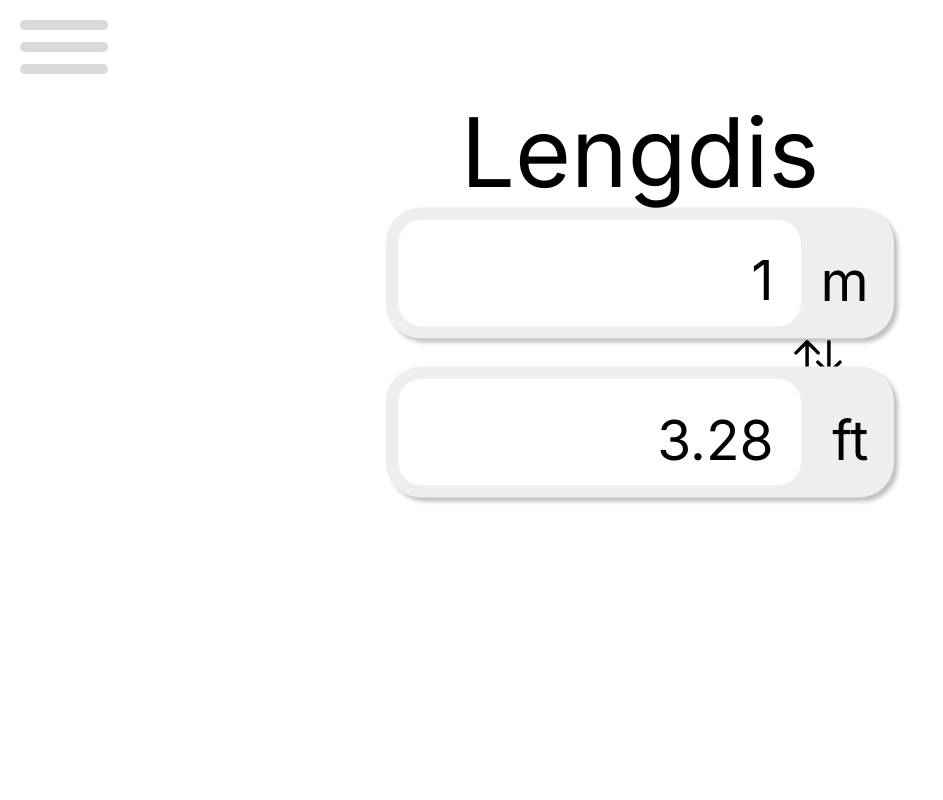
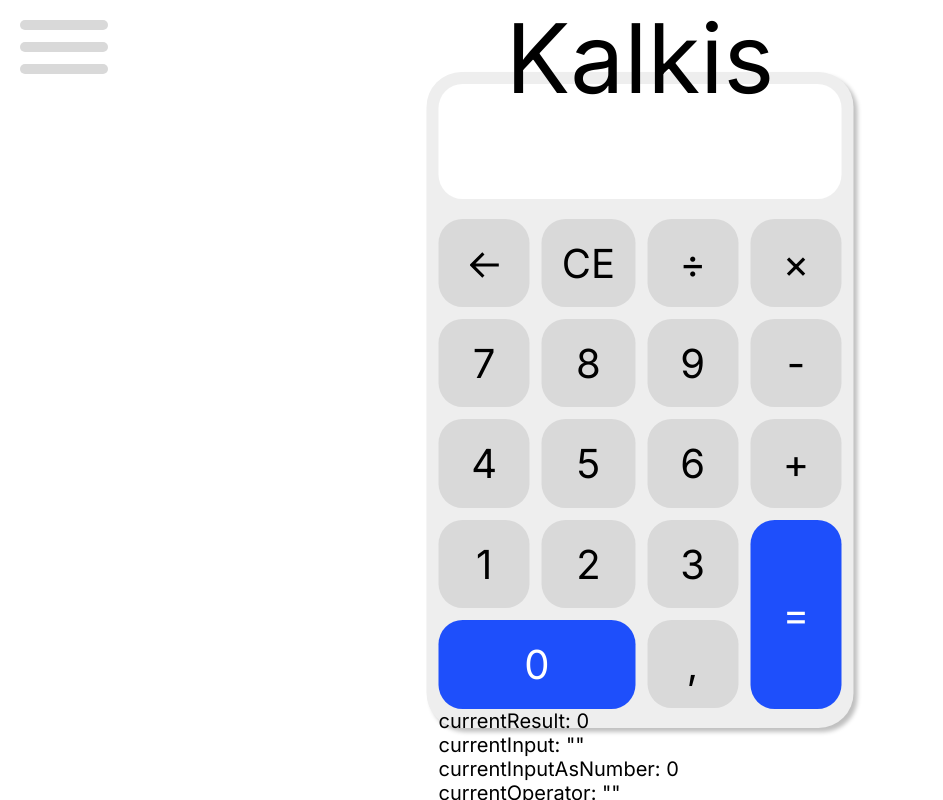
Before and after one commit to SverreHolmbakken/Vue-calculator, a Vue app: page / in a window 1280 px wide. Shown: the whole page, without its empty margins (0-943 px from the left). Built offline with nearby package versions, Linux system fonts and the light colour scheme.

Commit message:
Clickable menu to different components

```diff
--- a/src/app/App.vue
+++ b/src/app/App.vue
@@ -3,39 +3,50 @@
 		<h2 class="hamburger-component__title">Konvertering</h2>
 
 		<div class="hamburger-component__subtitle">
-			<button class="hamburger-component__subtitle-text">Kalkulator</button>
-			<button class="hamburger-component__subtitle-text">Distanse</button>
-			<button class="hamburger-component__subtitle-text">Vekt og masse</button>
-			<button class="hamburger-component__subtitle-text">Temperatur</button>
+			<button @click="switchComponent('Calculator')" class="hamburger-component__subtitle-text">Kalkulator</button>
+			<button @click="switchComponent('LengthCalc')" class="hamburger-component__subtitle-text">Distanse</button>
+			<button @click="switchComponent('WeightCalc')" class="hamburger-component__subtitle-text">Vekt og masse</button>
+			<button @click="switchComponent('TemperatureCalc')" class="hamburger-component__subtitle-text">Temperatur</button>
 		</div>
 
 		<div class="hamburger-component__title-underline"></div>
 
 	</HamburgerCopy>
 
-	<!-- <Calculator/> -->
-	<!-- <Hamburger/> -->
+	<Calculator v-if="selectedComponent === 'Calculator'" />
+	<LengthCalc v-if="selectedComponent === 'LengthCalc'" />
+	<WeightCalc v-if="selectedComponent === 'WeightCalc'" />
+	<TemperatureCalc v-if="selectedComponent === 'TemperatureCalc'" />
 	<!-- <HamburgerCopy/> -->
-	<LengthCalc/>
 </template>
 
 <script>
 
-	// import Calculator from '../components/Calculator.vue';
-	// import Hamburger from '../components/Hamburger.vue';
+	import Calculator from '../components/Calculator.vue';
 	import HamburgerCopy from '../components/HamburgerCopy.vue';
 	import LengthCalc from '../components/LengthCalc.vue';
+	import WeightCalc from '../components/WeightCalc.vue';
+	import TemperatureCalc from '../components/TemperatureCalc.vue';
 
 	export default {
 		components: {
-			// Calculator,
-			// Hamburger,
+			Calculator,
 			HamburgerCopy,
 			LengthCalc,
+			WeightCalc,
+			TemperatureCalc,
+
 		},
+
 		data() {
 			return {
 				selectedComponent: 'Calculator'
+			}
+		},
+
+		methods: {
+			switchComponent(componentName) {
+				this.selectedComponent = componentName;
 			}
 		}
 	}
@@ -62,6 +73,7 @@
 		position: fixed;
 		height: 15%;
 		left: 50%;
+		top: 0;
 		transform: translate(-50%);
 		width: fit-content;
 		z-index: 1;
```
